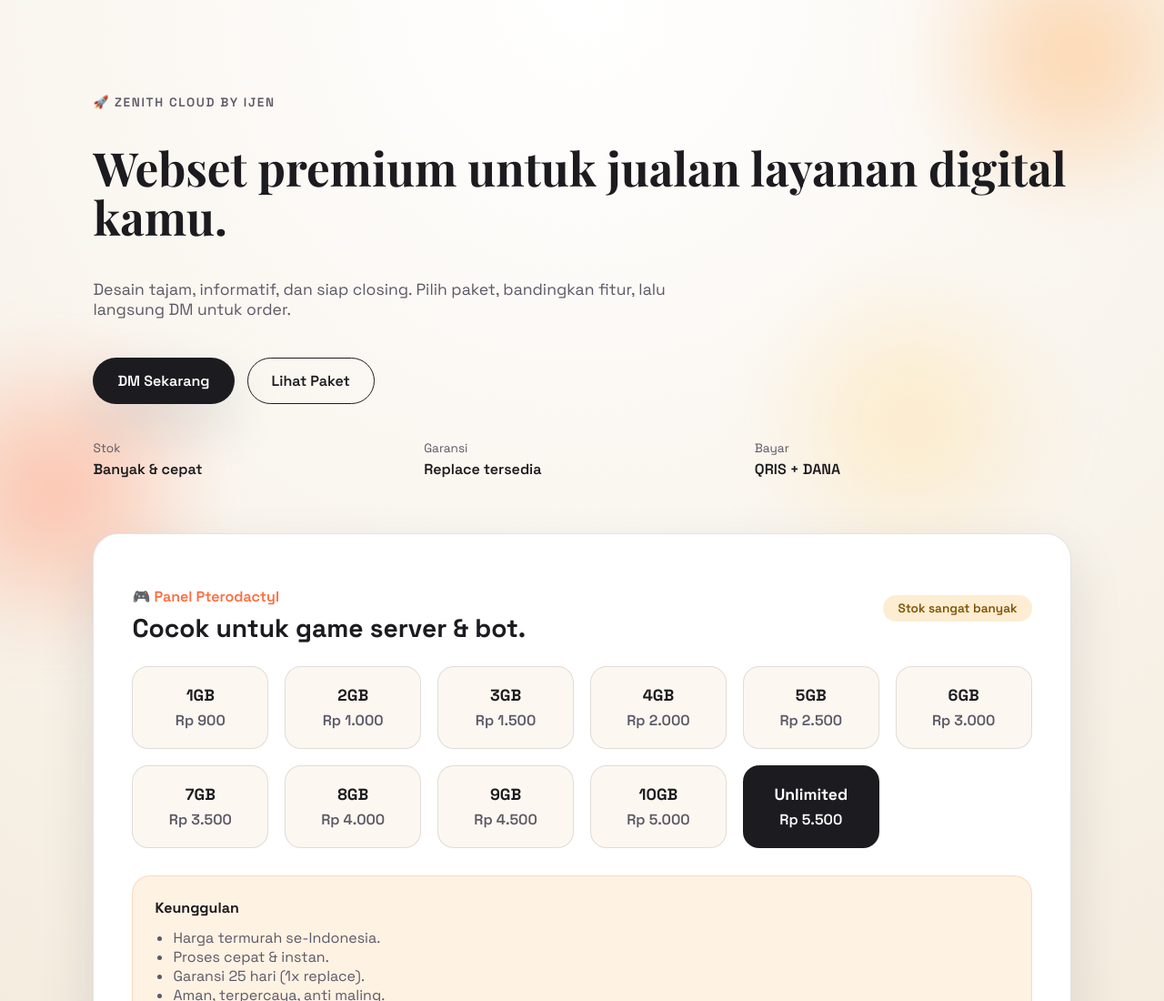
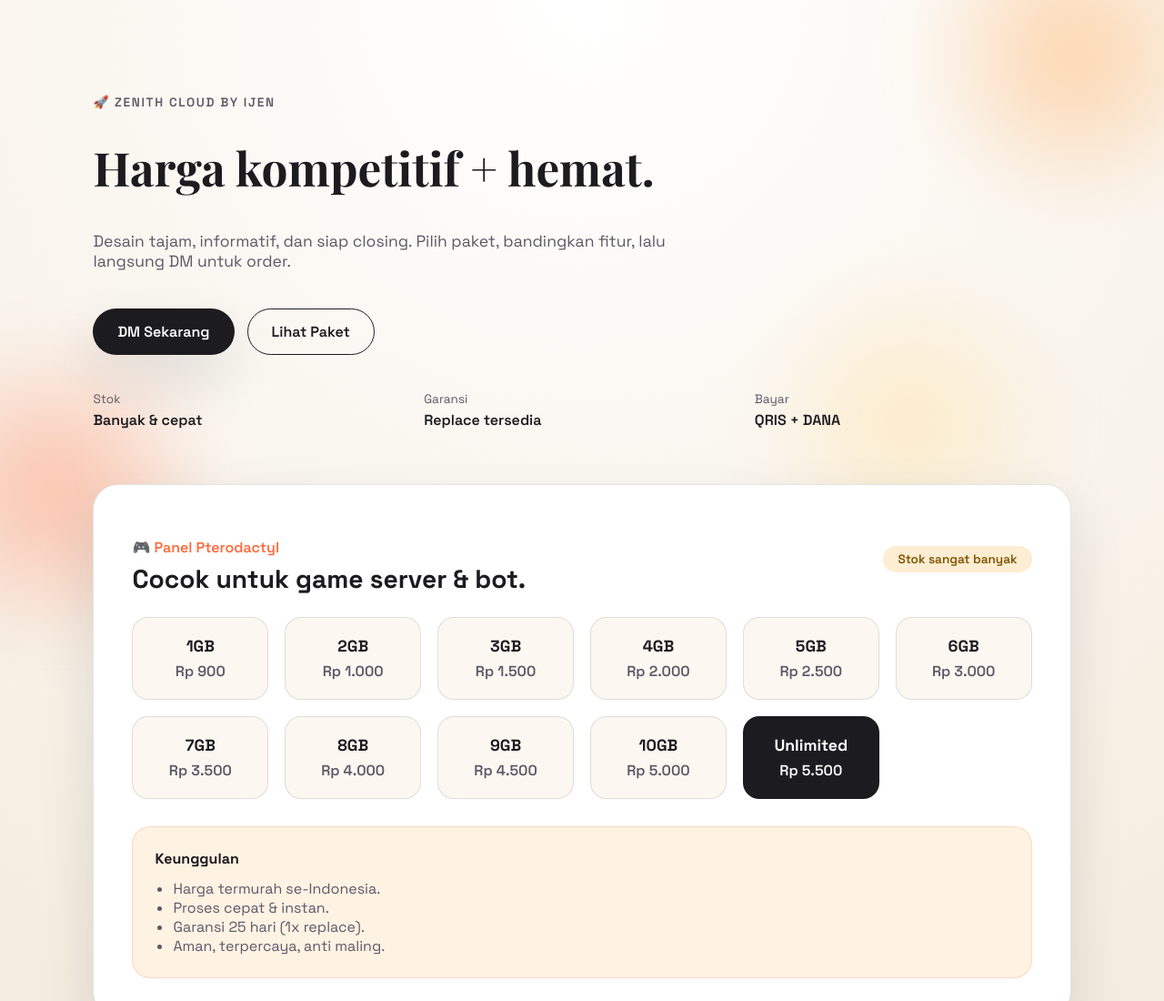
Before and after one commit to 400hi-shop/zenith-cloud, a plain HTML site: page index.html in a window 1280 px wide. Shown: the top 1100 px of the page at 91% size. Drawn offline with nearby package versions, Linux system fonts and the light colour scheme.

Commit message:
Update hero tagline

```diff
--- a/index.html
+++ b/index.html
@@ -19,7 +19,7 @@
 
     <header class="hero">
       <p class="eyebrow">🚀 Zenith Cloud by Ijen</p>
-      <h1>Webset premium untuk jualan layanan digital kamu.</h1>
+      <h1>Harga kompetitif + hemat.</h1>
       <p class="lead">
         Desain tajam, informatif, dan siap closing. Pilih paket, bandingkan fitur,
         lalu langsung DM untuk order.
```
